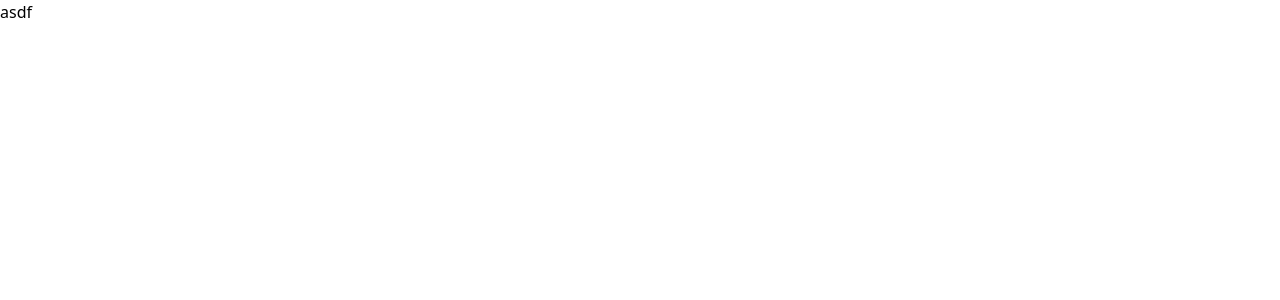
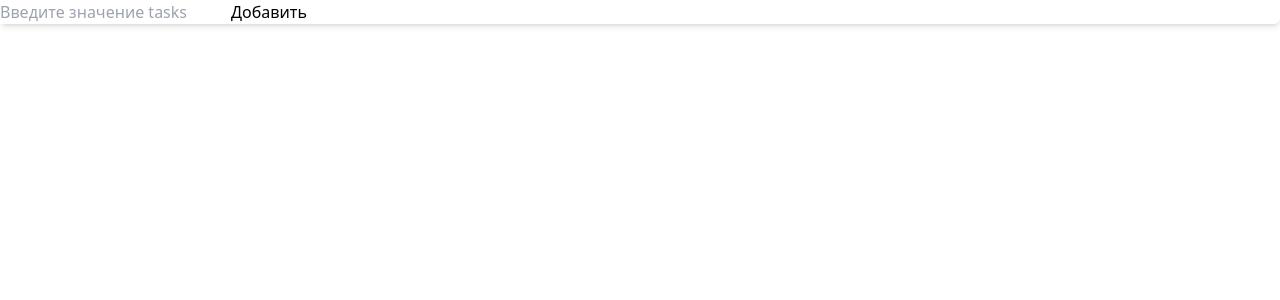
Before and after one commit to Kasaklalita/zecurion-task, a Vue app: page / in a window 1280 px wide. Shown: the top 300 px of the page. Built offline with nearby package versions, Linux system fonts and the light colour scheme.

Commit message:
Minor changes & added basic controls

```diff
--- a/src/App.vue
+++ b/src/App.vue
@@ -1,9 +1,11 @@
 <template>
   <div>
-    <h1>asdf</h1>
+    <AddItemCard placeholder="Введите значение tasks" />
   </div>
 </template>
 
-<script setup lang="ts"></script>
+<script setup lang="ts">
+import AddItemCard from "./components/AddItemCard.vue";
+</script>
 
 <style scoped></style>
--- /dev/null
+++ b/src/components/AddItemCard.vue
@@ -0,0 +1,31 @@
+<template>
+  <div class="bg-white rounded-md shadow-md">
+    <PrimaryInput
+      :placeholder="props.placeholder"
+      v-model="inputValue"
+      @update:modelValue="onInputValueUpdated"
+    />
+    <PrimaryButton text="Добавить" />
+  </div>
+</template>
+
+<script setup lang="ts">
+import { defineProps, ref } from "vue";
+import PrimaryButton from "./PrimaryButton.vue";
+import PrimaryInput from "./PrimaryInput.vue";
+
+interface IAddItemCardProps {
+  placeholder: string;
+}
+
+const props = defineProps<IAddItemCardProps>();
+
+const inputValue = ref("");
+
+const onInputValueUpdated = (newValue: string) => {
+  inputValue.value = newValue;
+  console.log(inputValue.value);
+};
+</script>
+
+<style scoped></style>
--- /dev/null
+++ b/src/components/PrimaryButton.vue
@@ -0,0 +1,15 @@
+<template>
+  <button>{{ props.text }}</button>
+</template>
+
+<script setup lang="ts">
+import { defineProps } from "vue";
+
+interface IPrimaryButtonProps {
+  text: string;
+}
+
+const props = defineProps<IPrimaryButtonProps>();
+</script>
+
+<style scoped></style>
--- /dev/null
+++ b/src/components/PrimaryInput.vue
@@ -0,0 +1,26 @@
+<template>
+  <input type="text" v-model="value" :placeholder="props.placeholder" />
+</template>
+
+<script setup lang="ts">
+import { defineProps, defineEmits, computed } from "vue";
+
+interface IPrimaryInputProps {
+  modelValue: string;
+  placeholder: string;
+}
+
+const props = defineProps<IPrimaryInputProps>();
+const emits = defineEmits(["update:modelValue"]);
+
+const value = computed({
+  get() {
+    return props.modelValue;
+  },
+  set(value: string) {
+    emits("update:modelValue", value);
+  },
+});
+</script>
+
+<style scoped></style>
```
Also changed, not shown: package.json (+9 -4 lines), .eslintrc.cjs, 1 other file (tests, documents, lock files or other folders).
